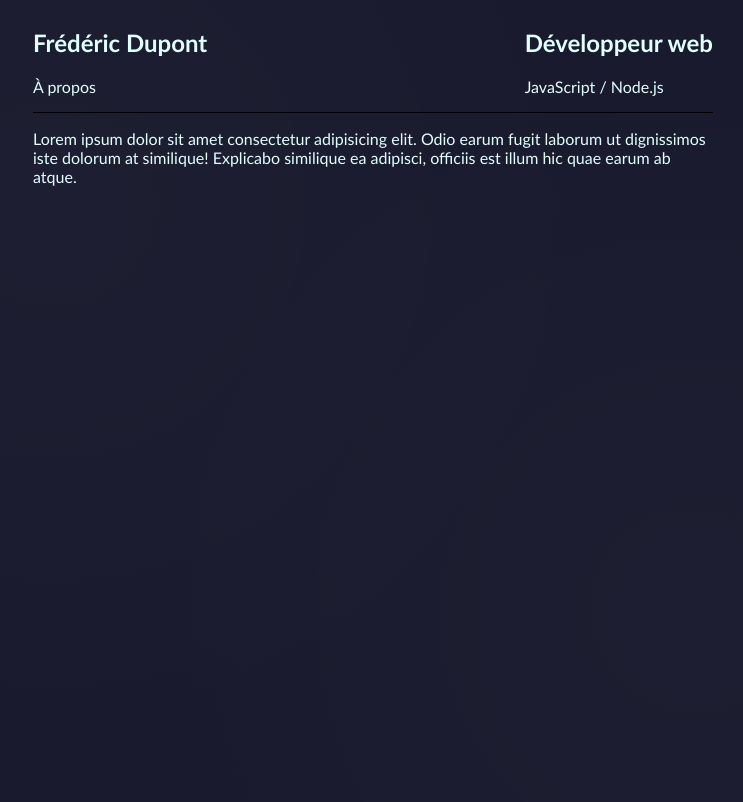
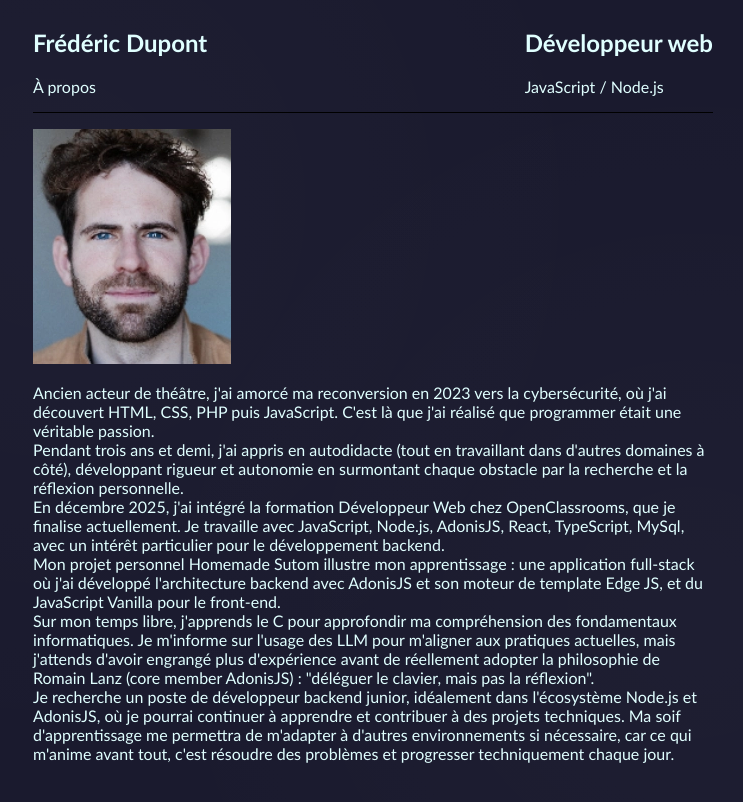
Before and after one commit to fx719/portfolio-public, a React (Vite) app: page /bio in a window 1280 px wide. Shown: the top 802 px of the page, without its empty margins (267-1010 px from the left). Built offline with nearby package versions, Linux system fonts and the light colour scheme.

Commit message:
content(pages): add content to the Bio page

```diff
--- a/src/pages/Bio/index.jsx
+++ b/src/pages/Bio/index.jsx
@@ -1,7 +1,26 @@
+import bioProfilePicture from '../../assets/photo_profile_bio.webp'
+
+
 export default function Bio() {
     return (
         <div className="bio">
-            <p>Lorem ipsum dolor sit amet consectetur adipisicing elit. Odio earum fugit laborum ut dignissimos iste dolorum at similique! Explicabo similique ea adipisci, officiis est illum hic quae earum ab atque.</p>
+            <div className="bio_profile_picture">
+                <img src={bioProfilePicture} alt="Photo de Frédéric Dupont, développeur web" />
+            </div>
+            <div className="bio_text">
+                <p>Ancien acteur de théâtre, j'ai amorcé ma reconversion en 2023 vers la cybersécurité, où j'ai découvert HTML, CSS, PHP puis JavaScript. C'est là que j'ai réalisé que programmer était une véritable passion. <br />
+
+                    Pendant trois ans et demi, j'ai appris en autodidacte (tout en travaillant dans d'autres domaines à côté), développant rigueur et autonomie en surmontant chaque obstacle par la recherche et la réflexion personnelle. <br />
+
+                    En décembre 2025, j'ai intégré la formation Développeur Web chez OpenClassrooms, que je finalise actuellement.
+
+                    Je travaille avec JavaScript, Node.js, AdonisJS, React, TypeScript, MySql, avec un intérêt particulier pour le développement backend. <br />
+                    Mon projet personnel Homemade Sutom illustre mon apprentissage : une application full-stack où j'ai développé l'architecture backend avec AdonisJS et son moteur de template Edge JS, et du JavaScript Vanilla pour le front-end. <br />
+
+                    Sur mon temps libre, j'apprends le C pour approfondir ma compréhension des fondamentaux informatiques. Je m'informe sur l'usage des LLM pour m'aligner aux pratiques actuelles, mais j'attends d'avoir engrangé plus d'expérience avant de réellement adopter la philosophie de Romain Lanz (core member AdonisJS) : "déléguer le clavier, mais pas la réflexion". <br />
+
+                    Je recherche un poste de développeur backend junior, idéalement dans l'écosystème Node.js et AdonisJS, où je pourrai continuer à apprendre et contribuer à des projets techniques. Ma soif d'apprentissage me permettra de m'adapter à d'autres environnements si nécessaire, car ce qui m'anime avant tout, c'est résoudre des problèmes et progresser techniquement chaque jour.</p>
+            </div>
         </div>
     )
 }
```
Also changed, not shown: src/assets/photo_profile_bio.webp (added).
